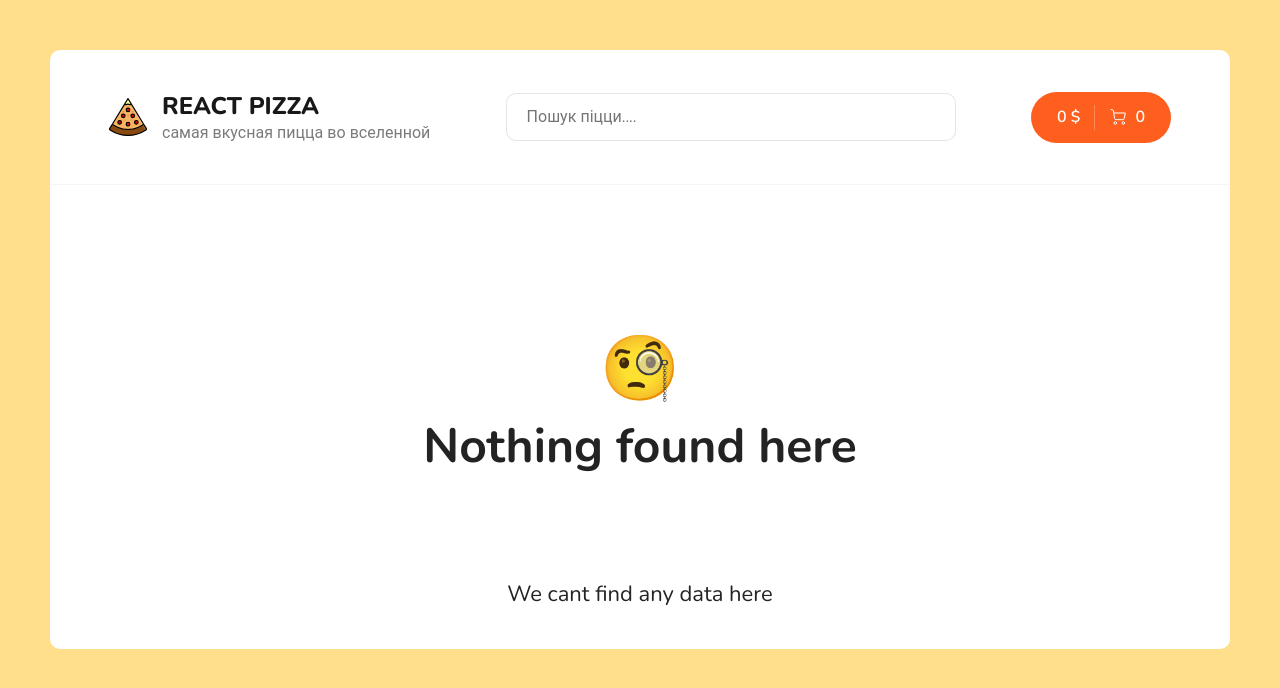
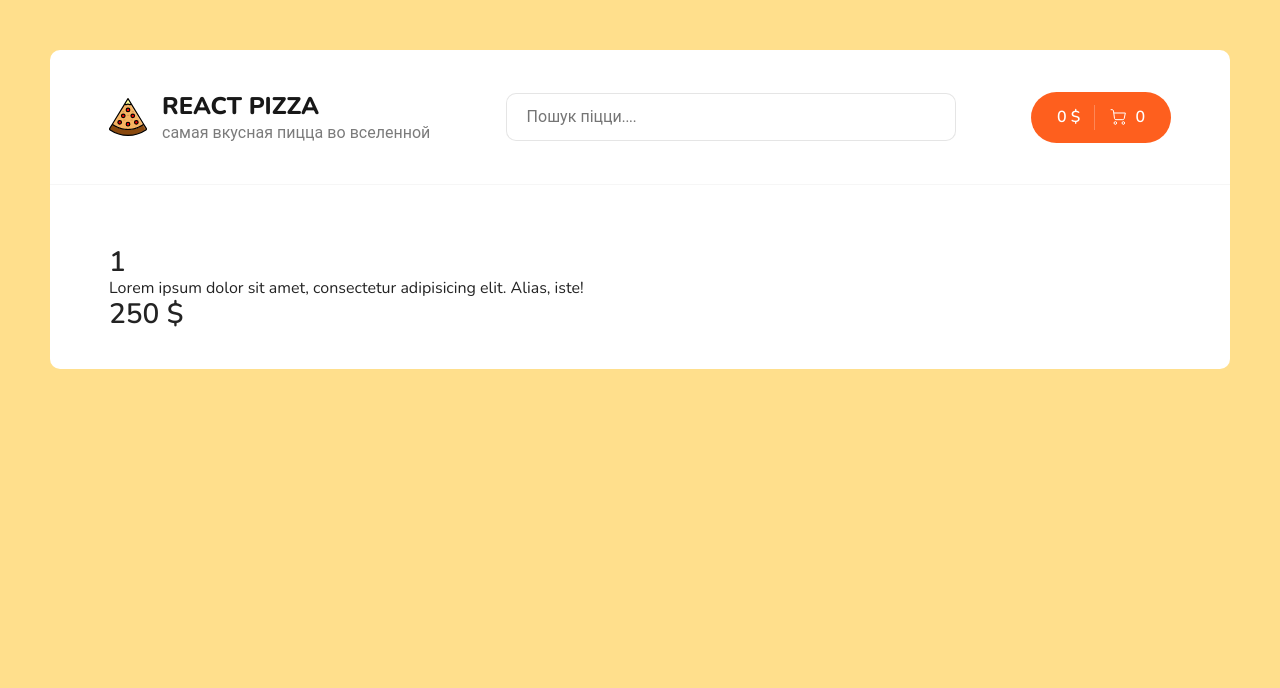
Before and after one commit to yuronn5/react-pizza-v2, a React (Create React App) app: page /pizza/1 in a window 1280 px wide. Shown: the top 688 px of the page. Built offline with nearby package versions, Linux system fonts and the light colour scheme.

Commit message:
fullpizza component, also used useParam hook to get params from main component

```diff
--- a/src/App.js
+++ b/src/App.js
@@ -2,6 +2,7 @@ import Header from "./components/Header";
 import Home from "./pages/Home";
 import Cart from "./pages/Cart";
 import NotFound from "./pages/NotFound";
+import FullPizza from "./pages/FullPizza";
 import './scss/app.scss';
 
 
@@ -23,6 +24,7 @@ function App() {
                     <Routes>
                         <Route path='/' element={<Home />}/>
                         <Route path='/cart' element={<Cart/>}/>
+                        <Route path='/pizza/:pizzaId' element={<FullPizza/>}/>
                         <Route path='*' element={<NotFound/>}/>
                     </Routes>
                 </div>
--- /dev/null
+++ b/src/pages/FullPizza.jsx
@@ -0,0 +1,19 @@
+import React from "react";
+import {useParams} from "react-router-dom";
+
+
+const FullPizza = () => {
+    //get params (params will get the pizzaId from App.js)
+    const { pizzaId } = useParams();
+
+    return (
+        <div className='container'>
+            <img src=''/>
+            <h2>{pizzaId}</h2>
+            <p>Lorem ipsum dolor sit amet, consectetur adipisicing elit. Alias, iste!</p>
+            <h2>250 $</h2>
+        </div>
+    );
+}
+
+export default FullPizza
```
